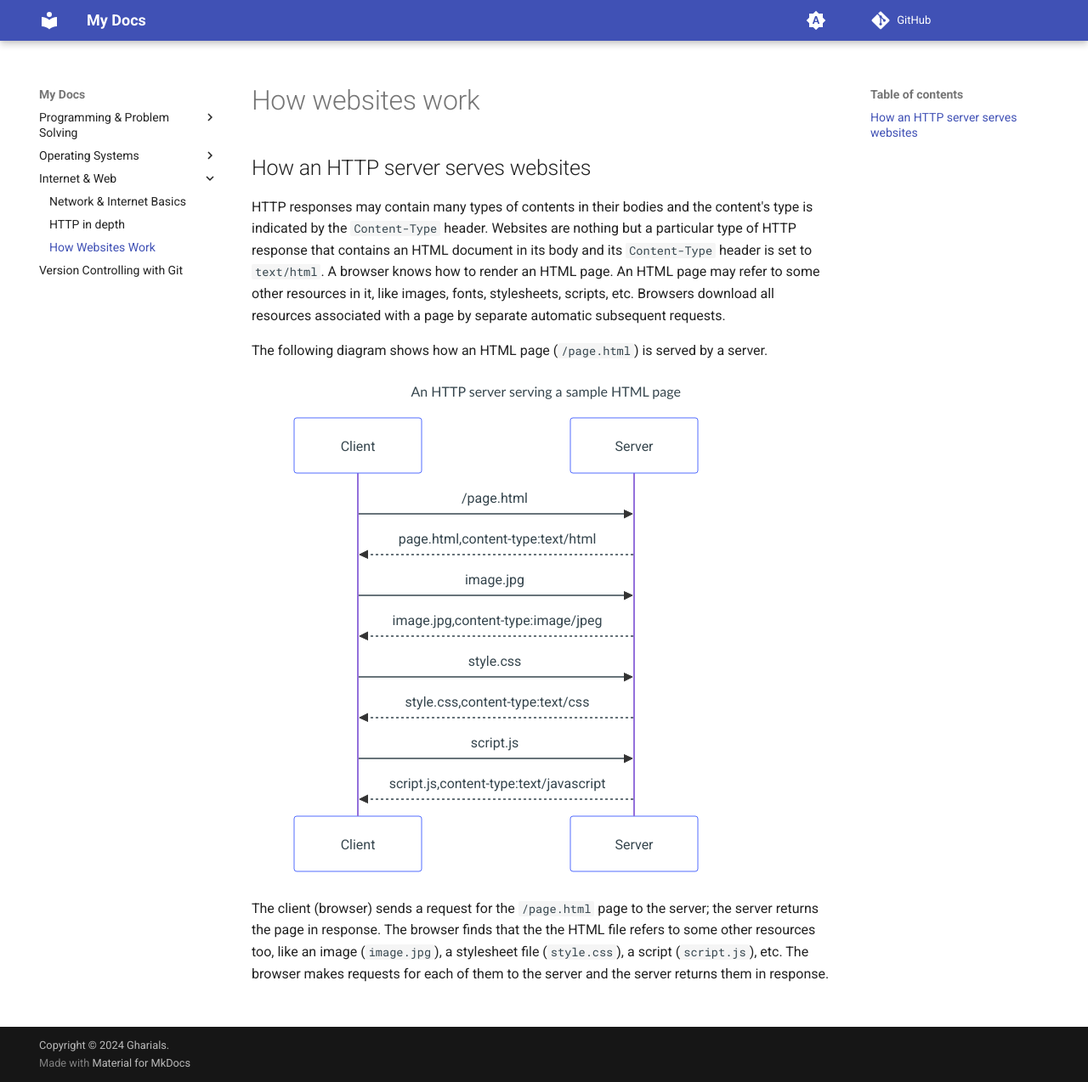
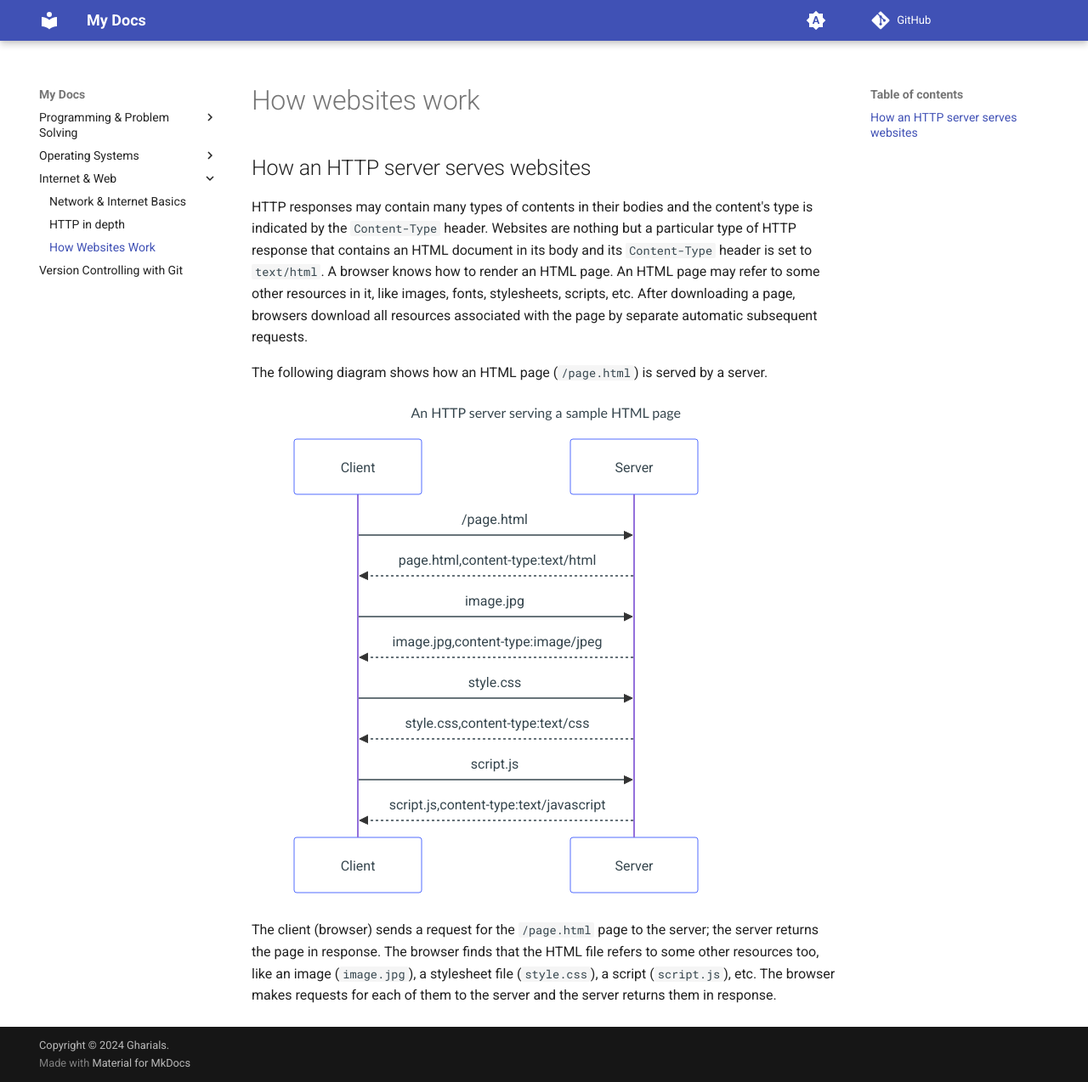
Before and after one commit to gharials/dev-path, an MkDocs documentation site: the page built from docs/internet-web/websites.md, in a window 1280 px wide and 1274 px high. Shown: the whole window at 85% size. Built offline with MkDocs 1.6.1 and Material for MkDocs 9.7.7, drawn with Linux system fonts in a browser that asks for light colours; comment, search, counter and statistics services are not loaded.

Commit message:
'websites': copy edit.

```diff
--- a/docs/internet-web/websites.md
+++ b/docs/internet-web/websites.md
@@ -2,7 +2,7 @@
 
 ## How an HTTP server serves websites
 
-HTTP responses may contain many types of contents in their bodies and the content's type is indicated by the `Content-Type` header. Websites are nothing but a particular type of HTTP response that contains an HTML document in its body and its `Content-Type` header is set to `text/html`. A browser knows how to render an HTML page. An HTML page may refer to some other resources in it, like images, fonts, stylesheets, scripts, etc. Browsers download all resources associated with a page by separate automatic subsequent requests.
+HTTP responses may contain many types of contents in their bodies and the content's type is indicated by the `Content-Type` header. Websites are nothing but a particular type of HTTP response that contains an HTML document in its body and its `Content-Type` header is set to `text/html`. A browser knows how to render an HTML page. An HTML page may refer to some other resources in it, like images, fonts, stylesheets, scripts, etc. After downloading a page, browsers download all resources associated with the page by separate automatic subsequent requests.
 
 The following diagram shows how an HTML page (`/page.html`) is served by a server.
 
```
Also changed, not shown: other parts of docs/internet-web/websites.md (+1 -1 lines).
